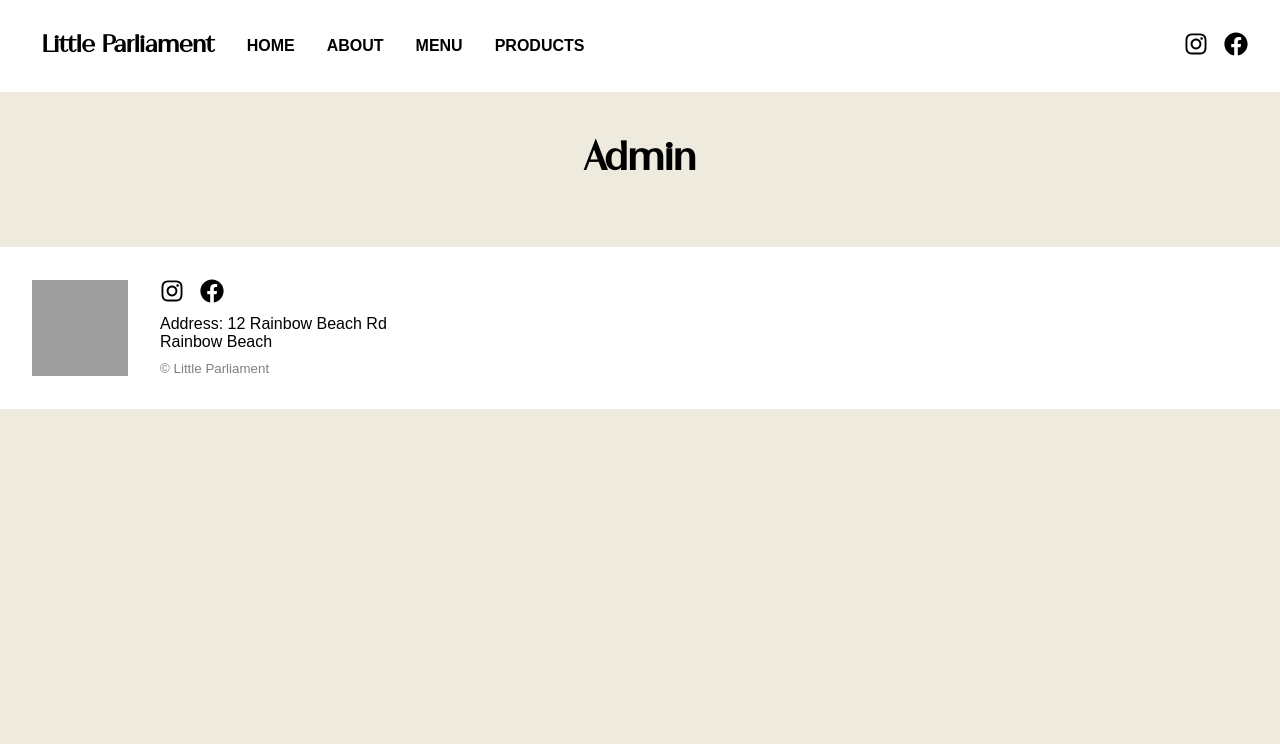
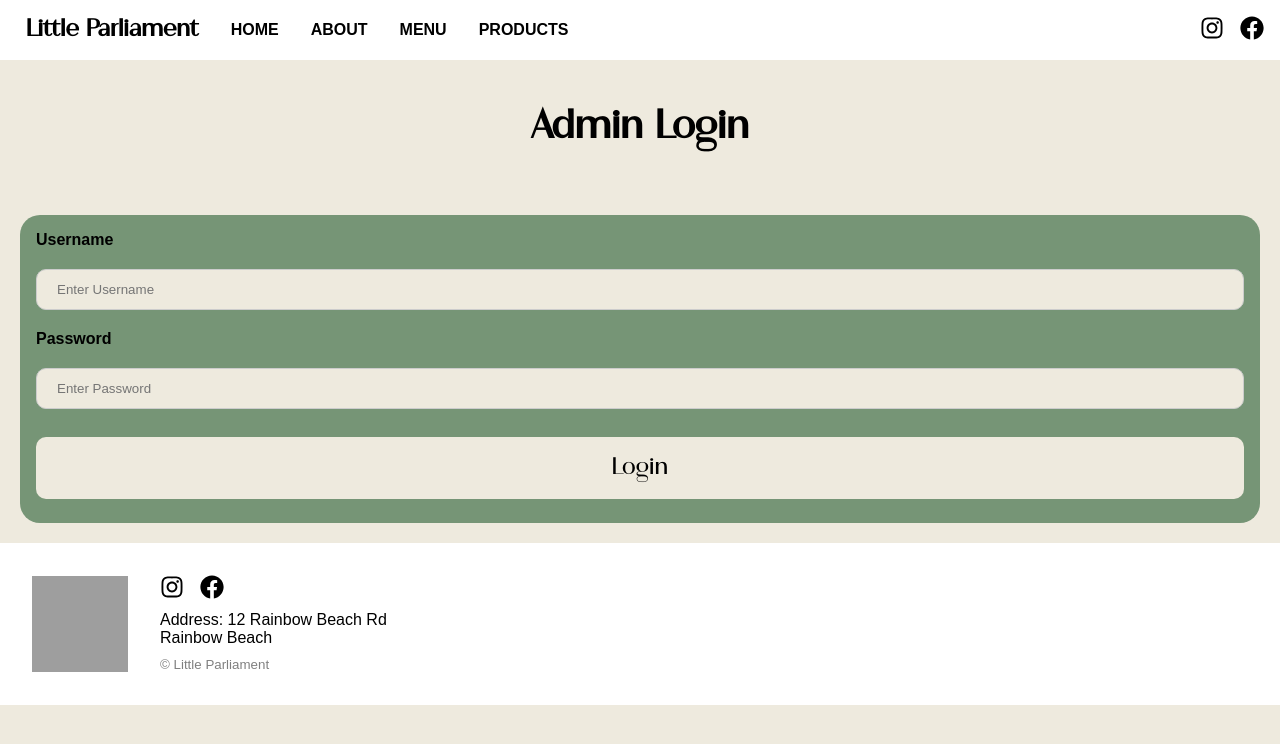
Before and after one commit to Shadakai/Little_parliament_website, a React (Vite) app in the folder src/little-parliament-frontend/: page /admin in a window 1280 px wide. Shown: the top 744 px of the page. Built offline with nearby package versions, Linux system fonts and the light colour scheme; grey boxes are pictures that could not be loaded.

Commit message:
admin login

```diff
--- a/src/little-parliament-frontend/src/components/Menu/BreakfastDisplay.jsx
+++ b/src/little-parliament-frontend/src/components/Menu/BreakfastDisplay.jsx
@@ -1,21 +1,21 @@
 import MenuItem from "./MenuItem"
+import axios from 'axios'
 import { Grid } from '@mui/material'
 
-const menuItems = [
-    { id: 1, name: 'Avocado on toast', description: 'Smashed avo on a deliscious Sourdough toast', price: 12, image: 'https://picsum.photos/200' },
-    { id: 2, name: 'Bacon and eggs', description: 'Smashed avo on a deliscious Sourdough toast', price: 13, image: 'https://picsum.photos/200' },
-    { id: 3, name: 'Corn Fritters', description: 'Smashed avo on a deliscious Sourdough toast', price: 16, image: 'https://picsum.photos/200' },
-    { id: 4, name: 'Eggs Benedictcumberbatch', description: 'Smashed avo on a deliscious Sourdough toast', price: 18, image: 'https://picsum.photos/200' },
-    { id: 5, name: 'Avocado on more toast', description: 'Smashed avo on a deliscious Sourdough toast', price: 12.5, image: 'https://picsum.photos/200' },
-    { id: 6, name: 'Breakkie wrap', description: 'Smashed avo on a deliscious Sourdough toast', price: 8, image: 'https://picsum.photos/200' },
-]
-
 export default function BreakfastDisplay() {
+    const url = 'https://gentle-fortress-16563.herokuapp.com/foods.json'
+    const [items, setItem] = useState([])
+    useEffect(() => {
+        axios.get(url)
+            .then(response => {
+                setItem(response.data)
+        })
+    }, [url])
     return (
         <>
          <h1> Breakfast </h1>
          <Grid className="display" container justify="center" spacing={4}>
-            {menuItems.map((item) => (
+            {items.map((item) => (
                 <Grid item key={item.id} xd={12} sm={6} md={4} lg={3}>
                     <MenuItem item={item} />
                 </Grid>
--- a/src/little-parliament-frontend/src/components/Menu/DrinksDisplay.jsx
+++ b/src/little-parliament-frontend/src/components/Menu/DrinksDisplay.jsx
@@ -1,25 +1,23 @@
 import MenuItem from "./MenuItem"
+import axios from 'axios'
 import { Grid } from '@mui/material'
 
-const menuItems = [
-    { id: 1, name: 'Flat White', description: 'Smashed avo on a deliscious Sourdough toast', price: 5, image: 'https://picsum.photos/200' },
-    { id: 2, name: 'Latter', description: 'Smashed avo on a deliscious Sourdough toast', price: 5, image: 'https://picsum.photos/200' },
-    { id: 3, name: 'Cappuchino', description: 'Smashed avo on a deliscious Sourdough toast', price: 5, image: 'https://picsum.photos/200' },
-    { id: 4, name: 'Long Black', description: 'Smashed avo on a deliscious Sourdough toast', price: 4, image: 'https://picsum.photos/200' },
-    { id: 5, name: 'Espresso', description: 'Smashed avo on a deliscious Sourdough toast', price: 3, image: 'https://picsum.photos/200' },
-    { id: 6, name: 'Doppio', description: 'Smashed avo on a deliscious Sourdough toast', price: 6, image: 'https://picsum.photos/200' },
-    { id: 7, name: 'Iced Latte', description: 'Smashed avo on a deliscious Sourdough toast', price: 5.5, image: 'https://picsum.photos/200' },
-    { id: 8, name: 'Iced Long black', description: 'Smashed avo on a deliscious Sourdough toast', price: 5, image: 'https://picsum.photos/200' },
-    { id: 9, name: 'Iced Chocolate', description: 'Smashed avo on a deliscious Sourdough toast', price: 7, image: 'https://picsum.photos/200' },
-    { id: 10, name: 'Hot Chocolate', description: 'Smashed avo on a deliscious Sourdough toast', price: 4, image: 'https://picsum.photos/200' },
-]
+
 
 export default function DrinkDisplay() {
+    const url = 'https://gentle-fortress-16563.herokuapp.com/drinks.json'
+    const [items, setItem] = useState([])
+    useEffect(() => {
+        axios.get(url)
+            .then(response => {
+                setItem(response.data)
+        })
+    }, [url])
     return (
         <>
         <h1> Drinks </h1>
          <Grid className="display" container justify="center" spacing={4}>
-            {menuItems.map((item) => (
+            {items.map((item) => (
                 <Grid item justify="center" key={item.id} xd={12} sm={6} md={4} lg={3}>
                     <MenuItem item={item} />
                 </Grid>
--- a/src/little-parliament-frontend/src/components/Menu/LunchDisplay.jsx
+++ b/src/little-parliament-frontend/src/components/Menu/LunchDisplay.jsx
@@ -5,7 +5,7 @@ import { Grid } from '@mui/material'
 
 export default function LunchDisplay() {
     const url = 'https://gentle-fortress-16563.herokuapp.com/foods.json'
-    const [item, setItem] = useState([])
+    const [items, setItem] = useState([])
     useEffect(() => {
         axios.get(url)
             .then(response => {
@@ -16,7 +16,7 @@ export default function LunchDisplay() {
         <>
             <h1> Lunch </h1>
             <Grid className="display" container justify="center" spacing={4}>
-                {item.map((item) => (
+                {items.map((item) => (
                     <Grid item justify="center" key={item.id} xd={12} sm={6} md={4} lg={3}>
                         <MenuItem item={item} />
                     </Grid>
--- /dev/null
+++ b/src/little-parliament-frontend/src/context/AuthProvider.jsx
@@ -0,0 +1,16 @@
+import React from 'react'
+
+const AuthContext = React.createContext({});
+
+export const AuthProvider = ({ children }) => {
+
+    const [auth, setAuth] = React.useState({})
+
+    return (
+        <AuthContext.Provider value={{ auth, setAuth }}>
+            {children}
+        </AuthContext.Provider>
+    )
+}
+
+export default AuthContext;
--- a/src/little-parliament-frontend/src/main.jsx
+++ b/src/little-parliament-frontend/src/main.jsx
@@ -2,10 +2,13 @@ import React from 'react'
 import ReactDOM from 'react-dom'
 import './styles/index.css'
 import App from './App.jsx'
+import { AuthProvider } from './context/AuthProvider.jsx'
 
 ReactDOM.render(
   <React.StrictMode>
-    <App />
+   <AuthProvider>
+     <App />
+    </AuthProvider>
   </React.StrictMode>,
   document.getElementById('root')
 )
--- a/src/little-parliament-frontend/src/pages/Admin.jsx
+++ b/src/little-parliament-frontend/src/pages/Admin.jsx
@@ -1,7 +1,50 @@
 import React from 'react';
+import { TextField, Button } from '@mui/material'
+import { useRef, useState, useEffect, useContext} from 'react';
+import AuthContext from '../context/AuthProvider.jsx'
+import axios from 'axios'
+import "../styles/admin.css"
 
 export default function Admin() {
+   const userRef = useRef();
+   const { setAuth } = useContext(AuthContext);
+   const [user, setUser] = useState('');
+   const [pwd, setPwd] = useState('');
+   const url = 'https://gentle-fortress-16563.herokuapp.com/sessions'
+
+   useEffect(() => {
+     userRef.current.focus();
+   }, [])
+
+   const handleSubmit = async (e) => {
+     e.preventDefault();
+     try {
+       const response = await axios.post(url, JSON.stringify({user,pwd}),
+       {
+          headers: { 'Content-Type': 'application/json' },
+          withCredentials: true
+       })
+      console.log(JSON.stringify(response.data))
+     } catch (err) {
+       console.log(err)
+     }
+   }
+
   return (
-      <h1>Admin</h1>
+    <>
+      <h1 className="adminTitle">Admin Login</h1>
+      <form onSubmit={handleSubmit}>
+        <div className="container">
+
+          <label htmlFor="email"><b>Username</b></label>
+          <input type="text" ref={userRef} onChange={(e) => setUser(e.target.value)} value={user} placeholder="Enter Username" name="email" required />
+
+          <label htmlFor="password"><b>Password</b></label>
+          <input type="password" onChange={(e) => setPwd(e.target.value)} value={pwd} placeholder="Enter Password" name="password" required />
+
+          <button type="submit" onClick={handleSubmit} >Login</button>
+        </div>
+    </form>
+    </>
   )
 }
--- /dev/null
+++ b/src/little-parliament-frontend/src/styles/admin.css
@@ -0,0 +1,41 @@
+form {
+    background-color: var(--brand-green);
+    border-radius: 20px;
+    margin: 20px;
+}
+
+input[type=text], input[type=password] {
+  width: 100%;
+  padding: 12px 20px;
+  margin: 20px 0;
+  display: inline-block;
+  border: 1px solid #ccc;
+  box-sizing: border-box;
+  border-radius: 10px;
+  background-color: var(--brand-beige);
+}
+
+button {
+  background-color: var(--brand-beige);
+  color: black;
+  font-size: 1.5em;
+  font-family: var(--fancy-font);
+  padding: 14px 20px;
+  margin: 8px 0;
+  border: none;
+  cursor: pointer;
+  width: 100%;
+  border-radius: 10px;
+}
+
+button:hover {
+  opacity: 0.8;
+}
+
+.container {
+  padding: 16px;
+}
+
+input:focus {
+    outline: var(--brand-green)
+}
```
Also changed, not shown: src/little-parliament-frontend/src/components/Menu/CabinetDisplay.jsx (+10 -28 lines).
